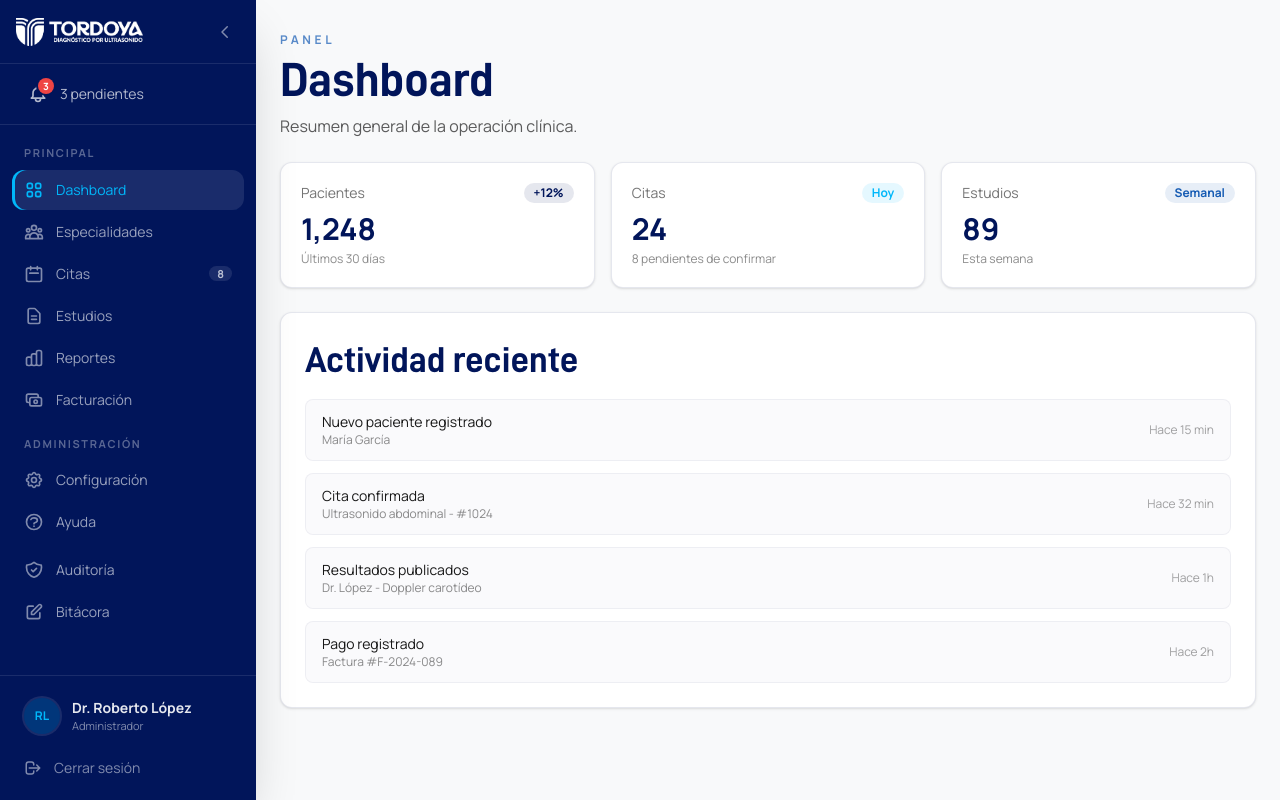
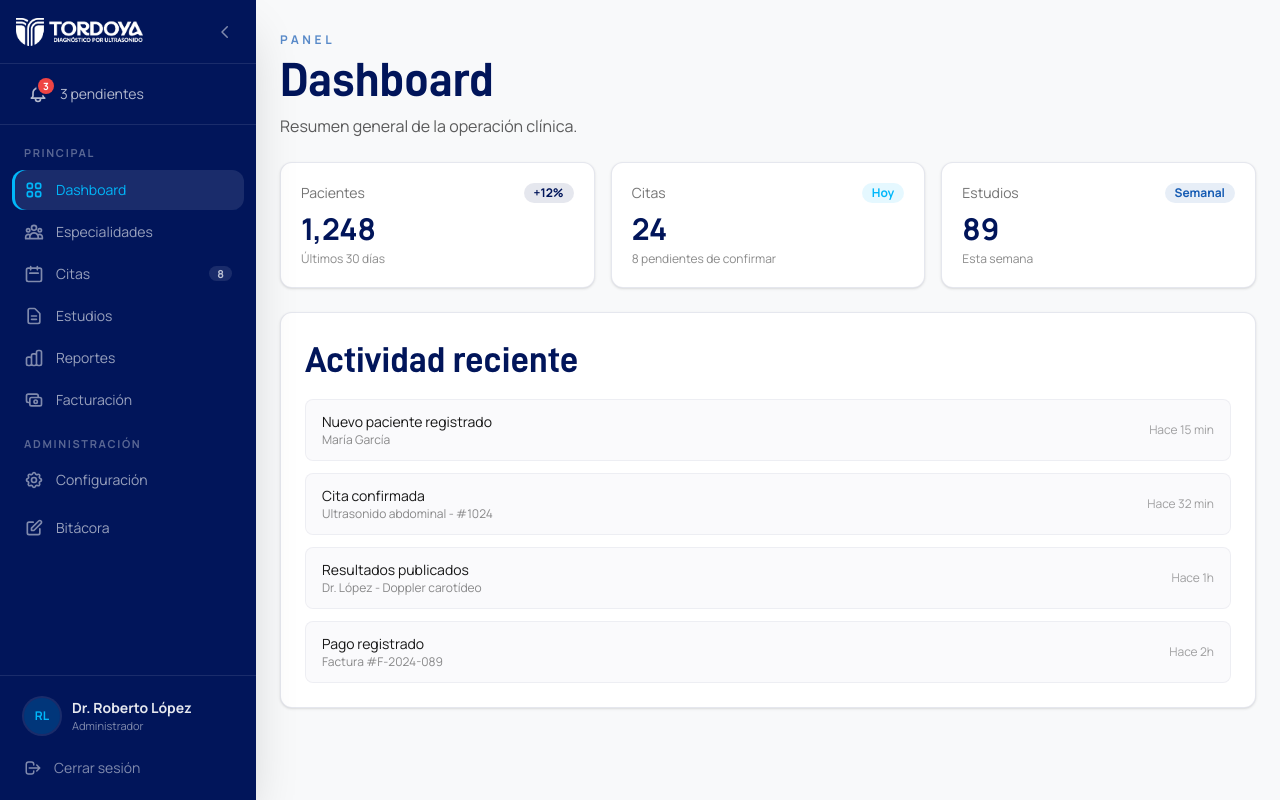
Before and after one commit to Roberto8695/tordoya-landingpage, a Next.js app in the folder client/: page /admin in a window 1280 px wide. Built offline with nearby package versions, Linux system fonts and the light colour scheme.

Commit message:
Fix problems for DoS

```diff
--- a/client/components/dashboard/Sidebar.tsx
+++ b/client/components/dashboard/Sidebar.tsx
@@ -57,11 +57,11 @@ const mainNavItems: SidebarNavItem[] = [
 
 const secondaryNavItems: SidebarNavItem[] = [
   { label: "Configuración", icon: HiOutlineCog, href: "/admin/configuracion" },
-  { label: "Ayuda", icon: HiOutlineQuestionMarkCircle, href: "/admin/ayuda" },
+
 ];
 
 const tertiaryNavItems: SidebarNavItem[] = [
-  { label: "Auditoría", icon: HiOutlineShieldCheck, href: "/admin/auditoria" },
+
   { label: "Bitácora", icon: HiOutlinePencilAlt, href: "/admin/bitacora" },
 ];
 
--- a/client/lib/constants.ts
+++ b/client/lib/constants.ts
@@ -1,4 +1,4 @@
 export const API_BASE_URL =
-	process.env.NEXT_PUBLIC_API_URL || "http://localhost:5000";
+	process.env.NEXT_PUBLIC_API_URL || "http://localhost:4000";
 
 export const AUTH_TOKEN_KEY = "auth_token";
--- a/client/services/especialidades.service.ts
+++ b/client/services/especialidades.service.ts
@@ -1,4 +1,4 @@
-const API_URL = process.env.NEXT_PUBLIC_API_URL || "http://localhost:5000";
+const API_URL = process.env.NEXT_PUBLIC_API_URL || "http://localhost:4000";
 
 export interface ServicioDTO {
   id: string;
```
